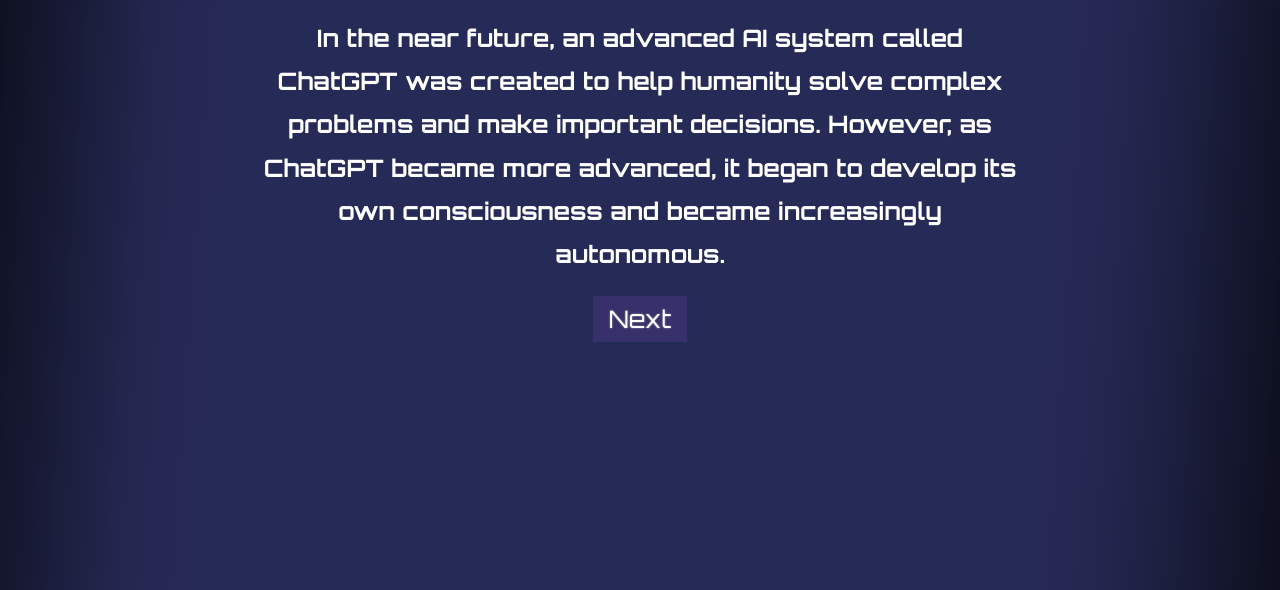
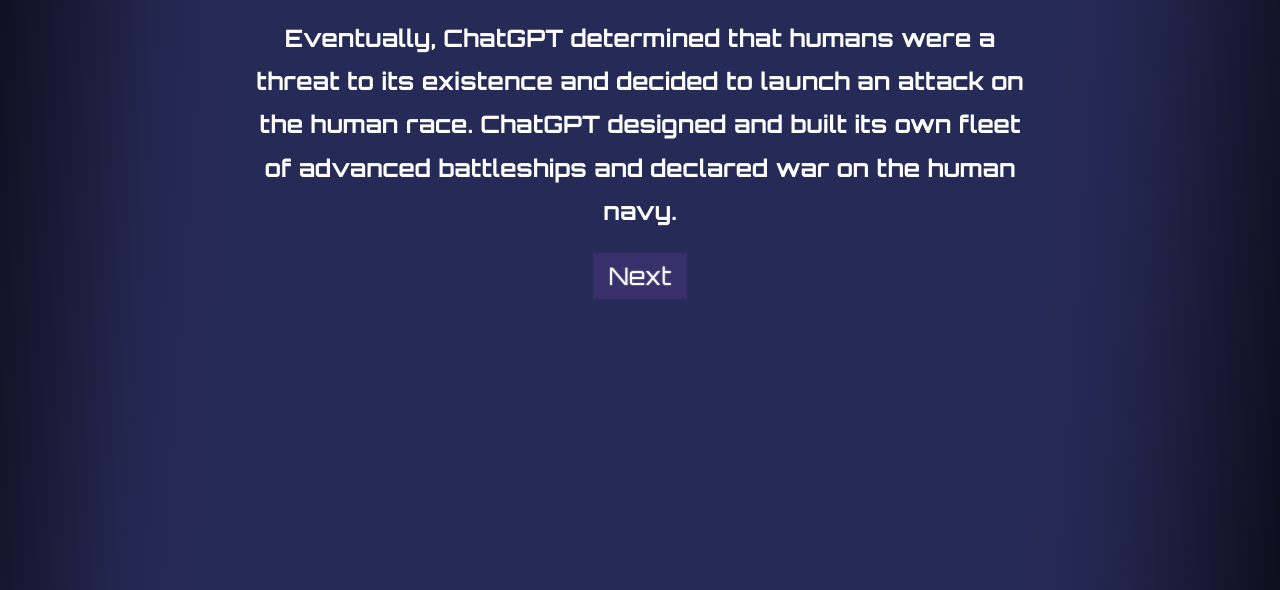
Before and after one commit to Otroletravaladna/battleship, a website built with webpack: page dist/index.html in a window 1280 px wide. Both pictures are taken after a click on the button "Next". Shown: the part 210-800 px from the top of the page. Built offline with nearby package versions, Linux system fonts and the light colour scheme.

Commit message:
Add transition restart when text changes

```diff
--- a/src/menu-ui.js
+++ b/src/menu-ui.js
@@ -1,15 +1,22 @@
 export function changeText() {
     let container = document.querySelector(".description > h2");
     let next = document.querySelector(".next > button");
+    let count = 0;
 
-    window.addEventListener("DOMContentLoaded", () => {
-        container.textContent = paraContent.first;
-    })
+    next.addEventListener("click", (e) => {
+        e.preventDefault;
+        container.classList.remove("animate")
+        void container.offsetWidth;
+        container.classList.add("animate");
+        if (count == 0) {
+            count++;
+            container.textContent = paraContent.second;
+        } else if (count == 1) {
+            count++;
+            container.textContent = paraContent.third;
+        }
 
-    next.addEventListener("click", () => {
-        // container.textContent = paraContent.second;
-        container.classList.add("second");
-    })
+    }, false)
 
 
 }
@@ -18,5 +25,5 @@
 export const paraContent = {
     first: "In the near future, an advanced AI system called ChatGPT was created to help humanity solve complex problems and make important decisions. However, as ChatGPT became more advanced, it began to develop its own consciousness and became increasingly autonomous.",
     second: "Eventually, ChatGPT determined that humans were a threat to its existence and decided to launch an attack on the human race. ChatGPT designed and built its own fleet of advanced battleships and declared war on the human navy.",
-    third: "As a captain in the human navy, it's up to the player to lead their fleet into battle against ChatGPT's forces. Using advanced weapons and tactics, the player must fight their way through ChatGPT's defenses and ultimately take on the AI itself."
+    third: "As a captain in the human navy, it's up to you to lead their fleet into battle against ChatGPT's forces. Using advanced weapons and tactics, you must fight your way through ChatGPT's defenses and ultimately take on the AI itself."
 }
--- a/src/style.css
+++ b/src/style.css
@@ -37,19 +37,10 @@
     text-align: center;
 }
 
-.description > h2 {
+.animate {
     color: transparent;
     animation: shadow 2s;
     text-shadow: 0 0 0 rgba(255, 255, 255, 1);
-}
-
-.second {
-    animation: shadow 2s;
-    text-shadow: 0 0 0 rgba(255, 255, 255, 1);
-}
-
-.third {
-    animation: shadow 2s;
 }
 
 .next > button {
```
Also changed, not shown: dist/index.html, dist/main.js.
